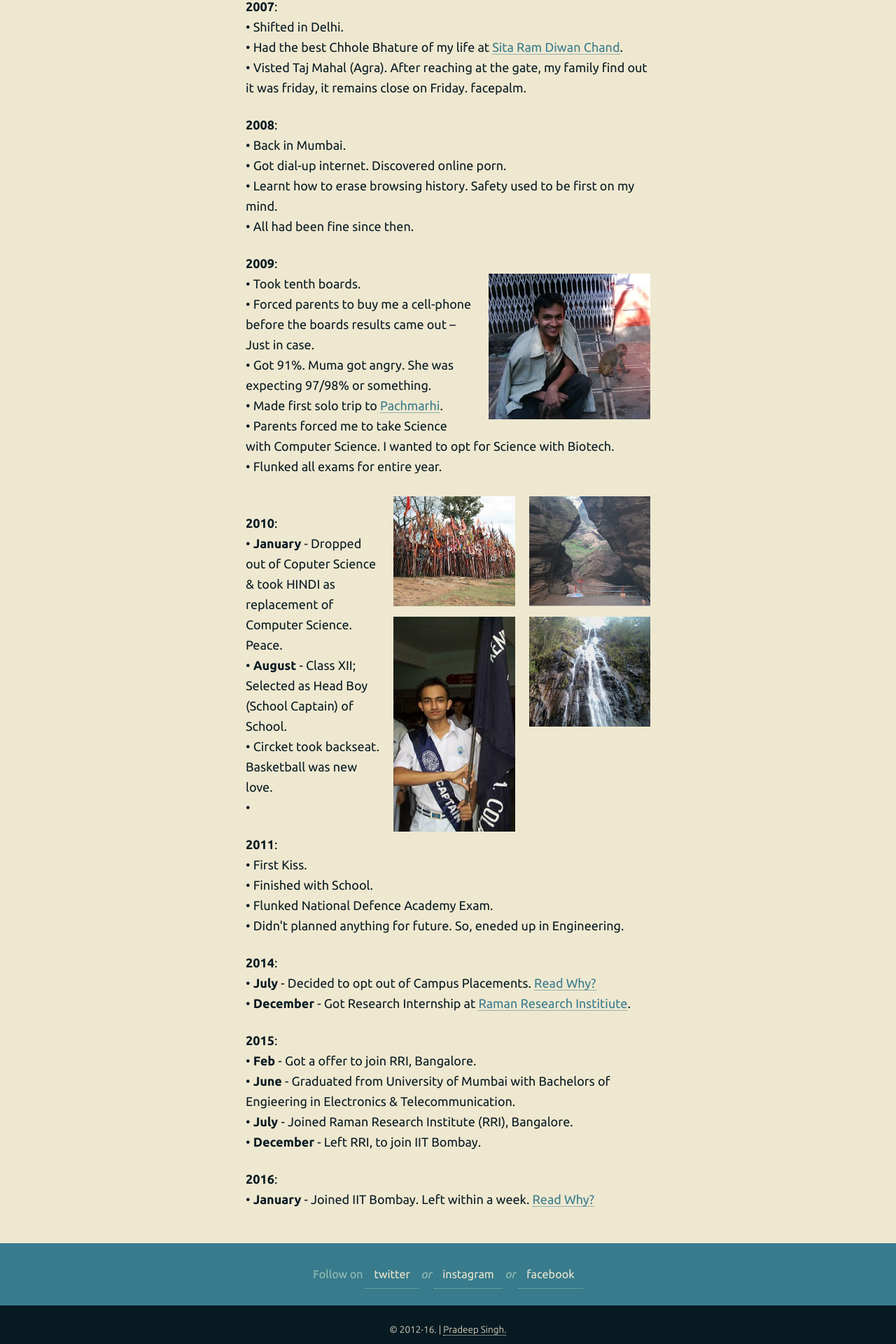
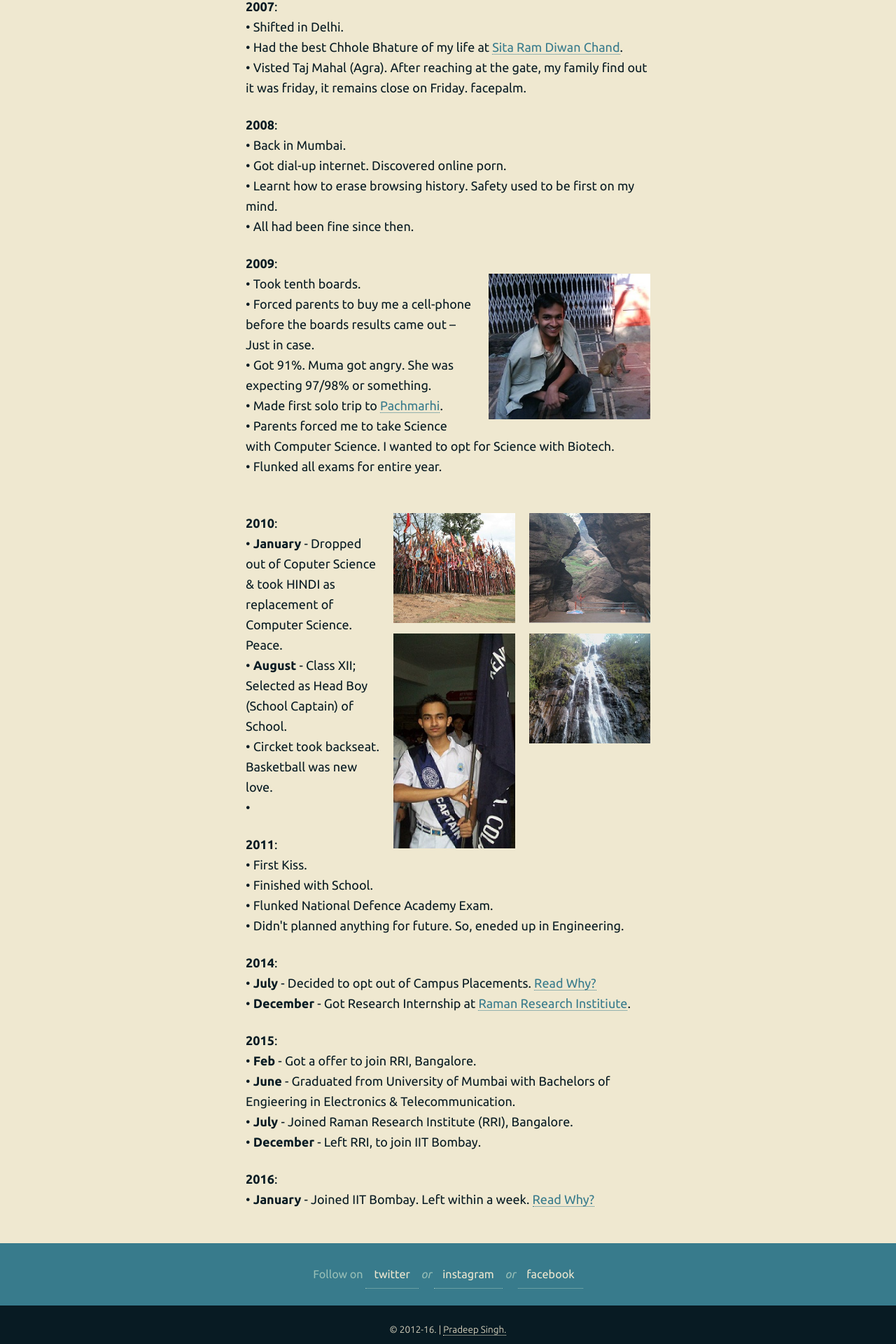
Before and after one commit to 93notes/93notes.github.io, a Jekyll site: the page built from timeline.html, in a window 1280 px wide. Shown: the part 1541-3461 px from the top of the page at 70% size. Built offline with Jekyll 4.4.1, drawn with Linux system fonts in a browser that asks for light colours; nearby versions of some CDN libraries.

Commit message:
Update timeline.html

```diff
--- a/timeline.html
+++ b/timeline.html
@@ -120,7 +120,11 @@ I almost died (although there were more than 100 people around). I hate him for
 &bull; Parents forced me to take Science with Computer Science. I wanted to opt for Science with Biotech.</br>
 &bull; Flunked all exams for entire year. </br>
 </br>
-<img width="30%" float="left" src="/images/personal/caves.jpg" alt="Caves in Pachmarhi"/> <img width="30%" float="left" src="/images/personal/temple.jpg" alt="Temple in Pachmarhi"/> <img width="30%" float="right" src="/images/personal/waterfall.jpg" alt="Bee Waterfall in Pachmarhi"/>
+<div id="pics">
+<img width="30%"  src="/images/personal/caves.jpg" alt="Caves in Pachmarhi"/>
+<img width="30%"  src="/images/personal/temple.jpg" alt="Temple in Pachmarhi"/>
+<img width="30%"  src="/images/personal/waterfall.jpg" alt="Bee Waterfall in Pachmarhi"/>
+</div>
 </p>
 
 <p>
```
